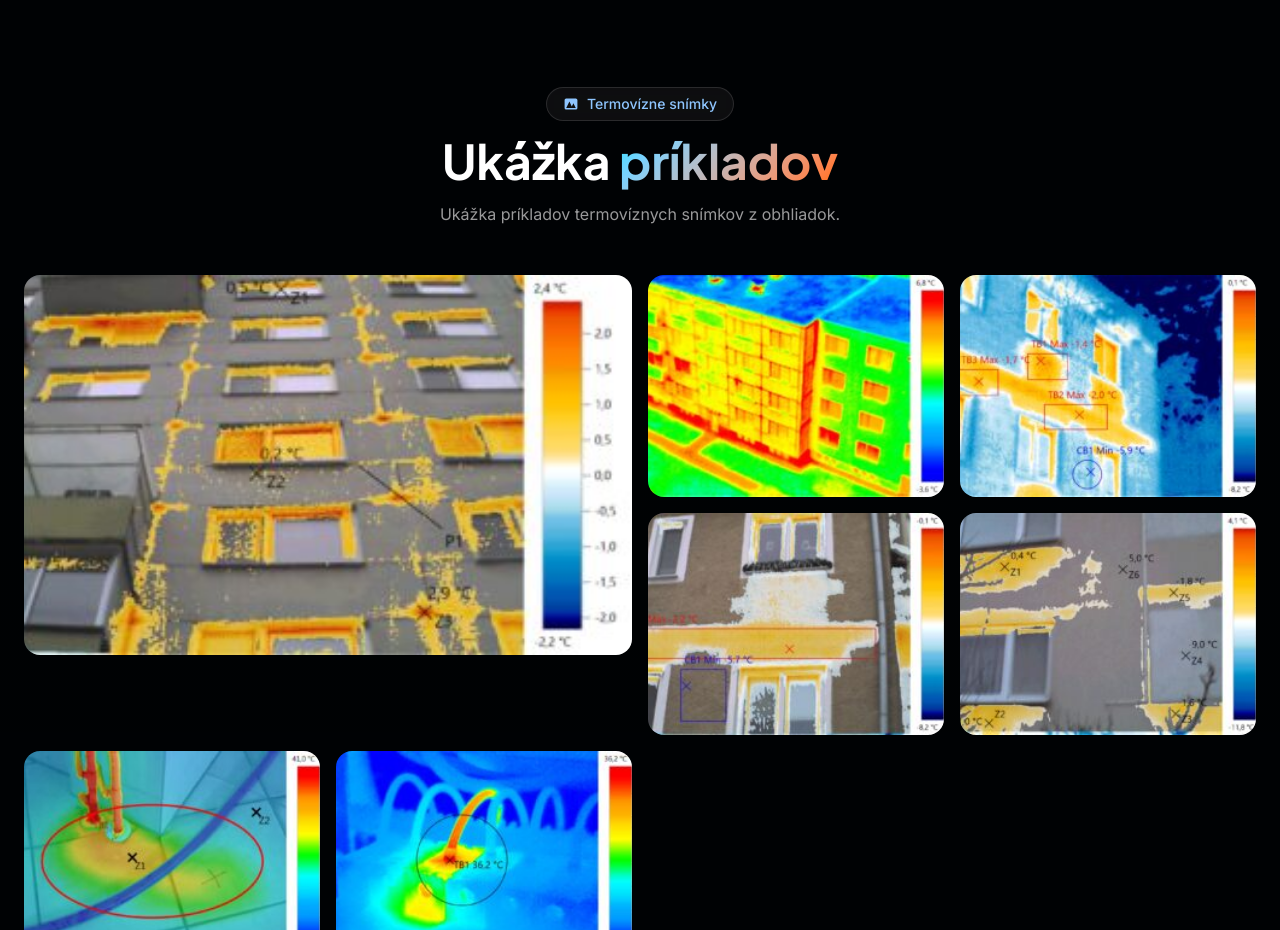
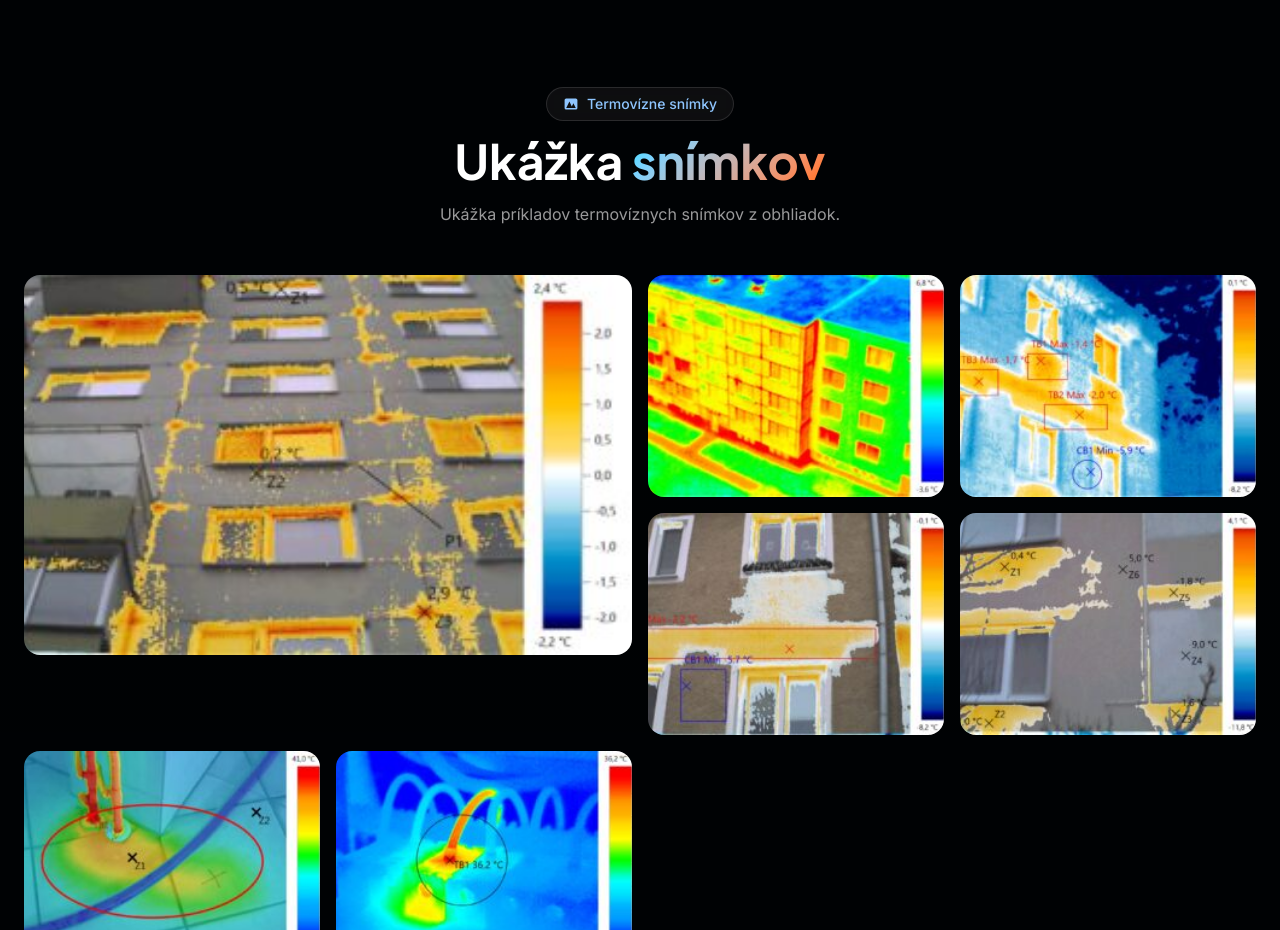
Before and after one commit to cicmen35/thermoscan_web, a React (Vite) app: page / in a window 1280 px wide. Shown: the part 2040-2970 px from the top of the page. Built offline with nearby package versions, Linux system fonts and the light colour scheme.

Commit message:
style: fix heading copy

```diff
--- a/src/components/Gallery.tsx
+++ b/src/components/Gallery.tsx
@@ -15,7 +15,7 @@
           </div>
           <h2 className="font-display font-bold text-4xl md:text-5xl text-white">
             Ukážka{' '}
-            <span className="text-gradient">príkladov</span>
+            <span className="text-gradient">snímkov</span>
           </h2>
           <p className="text-white/60 max-w-xl text-base leading-relaxed">
             Ukážka príkladov termovíznych snímkov z obhliadok.
```
